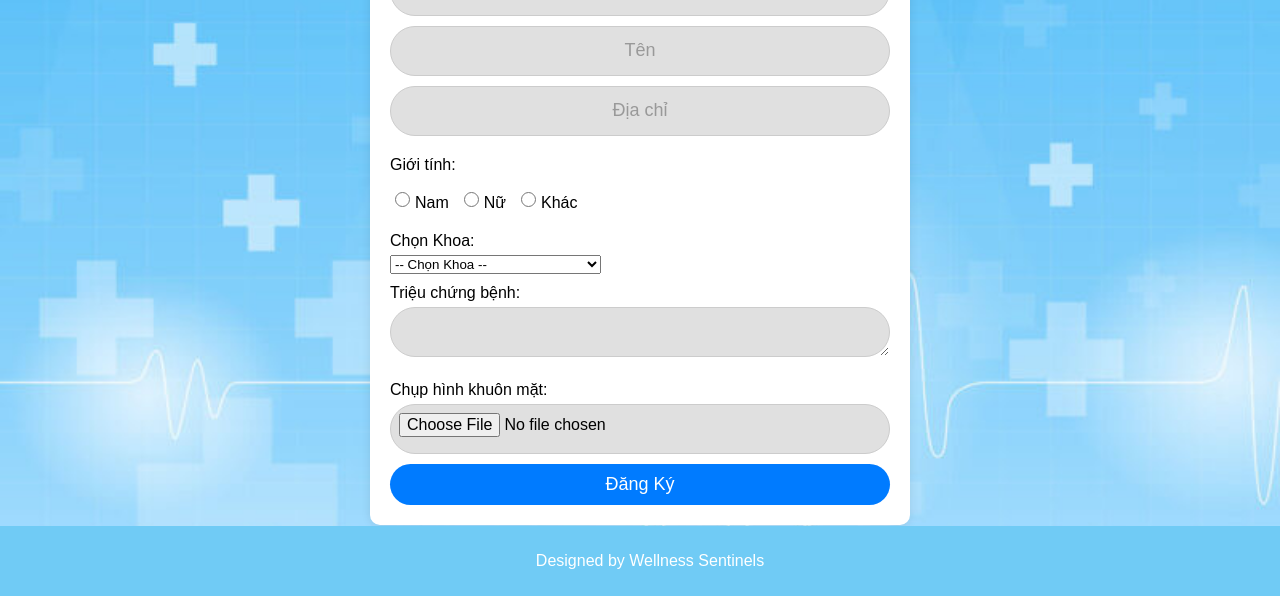
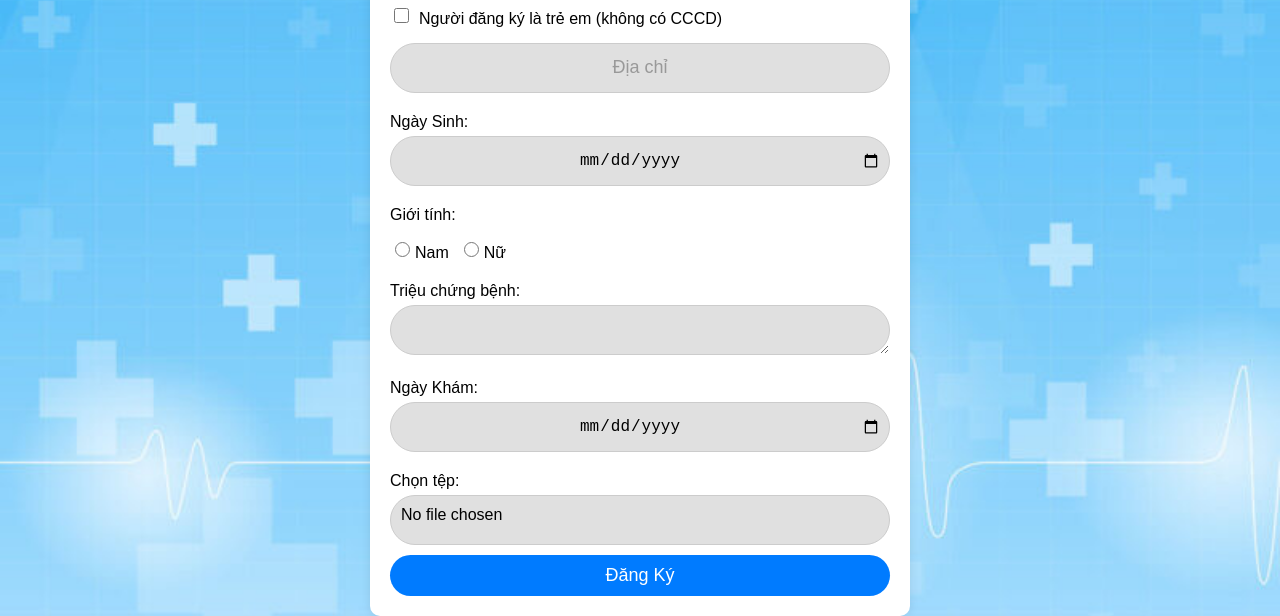
Before and after one commit to SevKan10/MedEx, a plain HTML site: page 1.Web/index.html in a window 1280 px wide. Shown: the part 204-820 px from the top of the page. Drawn offline with Linux system fonts and the light colour scheme.

Commit message:
change some input

```diff
--- a/1.Web/index.html
+++ b/1.Web/index.html
@@ -1,49 +1,57 @@
 <!DOCTYPE html>
 <html lang="en">
+
 <head>
     <meta charset="UTF-8">
     <meta name="viewport" content="width=device-width, initial-scale=1.0">
     <title>Đăng Ký Khám Bệnh</title>
+    <link rel="icon" type="image/png" href="image/booking.png">
     <link rel="stylesheet" href="index.css">
     <script src="index.js"></script>
 </head>
+
 <body>
     <div class="container">
         <h1>Đăng Ký Khám Bệnh</h1>
         <form id="registrationForm">
-            <input placeholder="Họ" class="input1" type="text" id="firstName" name="firstName" required>
-            <input placeholder="Tên" class="input2" type="text" id="Name" name="Name" required>
+            <div class="name-group">
+                <input placeholder="Họ" class="name" type="text" id="lastName" name="lastName" required>
+                <input placeholder="Tên" class="name" type="text" id="firstName" name="firstName" required>
+            </div>
 
-            <input placeholder="Địa chỉ" class="input3" type="text" id="address" name="address" required>
+            <input placeholder="Số CCCD" class="cccd" type="number" id="cccd" name="cccd" required>
+
+            <label class="child-checkbox">
+                <input type="checkbox" id="isChild" name="isChild">
+                <span>Người đăng ký là trẻ em (không có CCCD)</span>
+            </label>
+
+            <input placeholder="Địa chỉ" class="address" type="text" id="address" name="address" required>
+
+            <label for="dob">Ngày Sinh:</label>
+            <input class="dob" type="date" id="dob" name="dob" required>
 
             <label for="gender">Giới tính:</label>
             <div class="gender-options">
                 <label><input type="radio" name="gender" value="male" required> Nam</label>
                 <label><input type="radio" name="gender" value="female" required> Nữ</label>
-                <label><input type="radio" name="gender" value="other" required> Khác</label>
             </div>
 
-            <label for="department">Chọn Khoa:</label>
-            <select id="department" class="input6" name="department" required>
-                <option value="">-- Chọn Khoa --</option>
-                <option value="general">Khoa Khám Tổng Quát</option>
-                <option value="cardiology">Khoa Tim Mạch</option>
-                <option value="neurology">Khoa Thần Kinh</option>
-                <option value="pediatrics">Khoa Nhi</option>
-                <option value="orthopedics">Khoa Chấn Thương Chỉnh Hình</option>
-            </select>
+            <label for="symptoms">Triệu chứng bệnh:</label>
+            <textarea class="symptoms" id="symptoms" name="symptoms" required></textarea>
 
-            <label for="symptoms">Triệu chứng bệnh:</label>
-            <textarea id="symptoms" class="input4" name="symptoms" required></textarea>
+            <label for="ed">Ngày Khám:</label>
+            <input class="ed" type="date" id="ed" name="ed" required>
 
-            <label for="photo">Chụp hình khuôn mặt:</label>
-            <input class="input5" type="file" id="photo" name="photo" accept="image/*" required>
+            <label for="photo">Chọn tệp:</label>
+            <input class="photo custom-file-input" type="file" id="photo" name="photo" accept="image/*" required>
 
             <button type="submit">Đăng Ký</button>
         </form>
     </div>
-    <div class="footer">
+    <!-- <div class="footer">
         <p>Designed by Wellness Sentinels</p>
-    </div>
+    </div> -->
 </body>
+
 </html>
```
